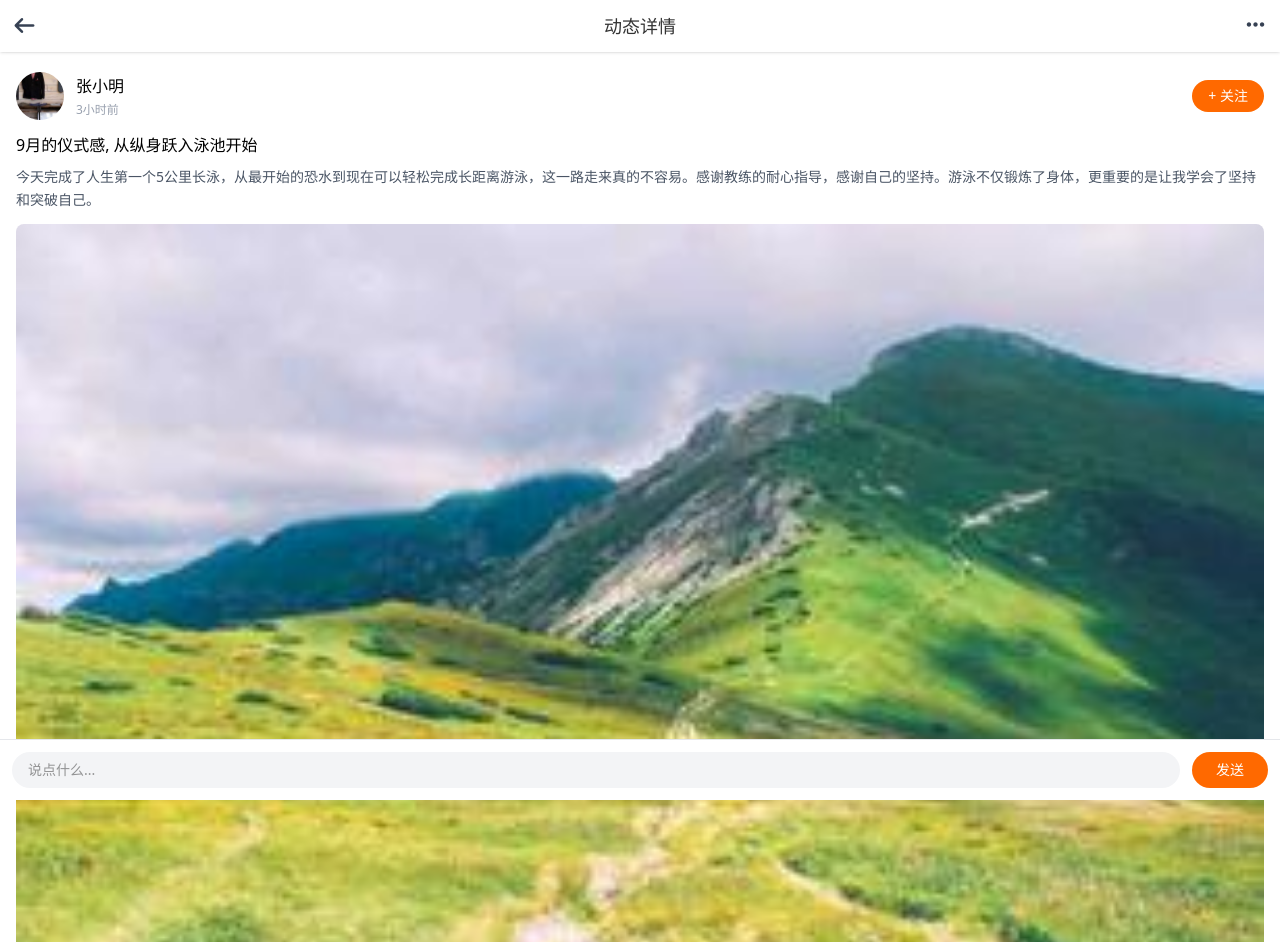
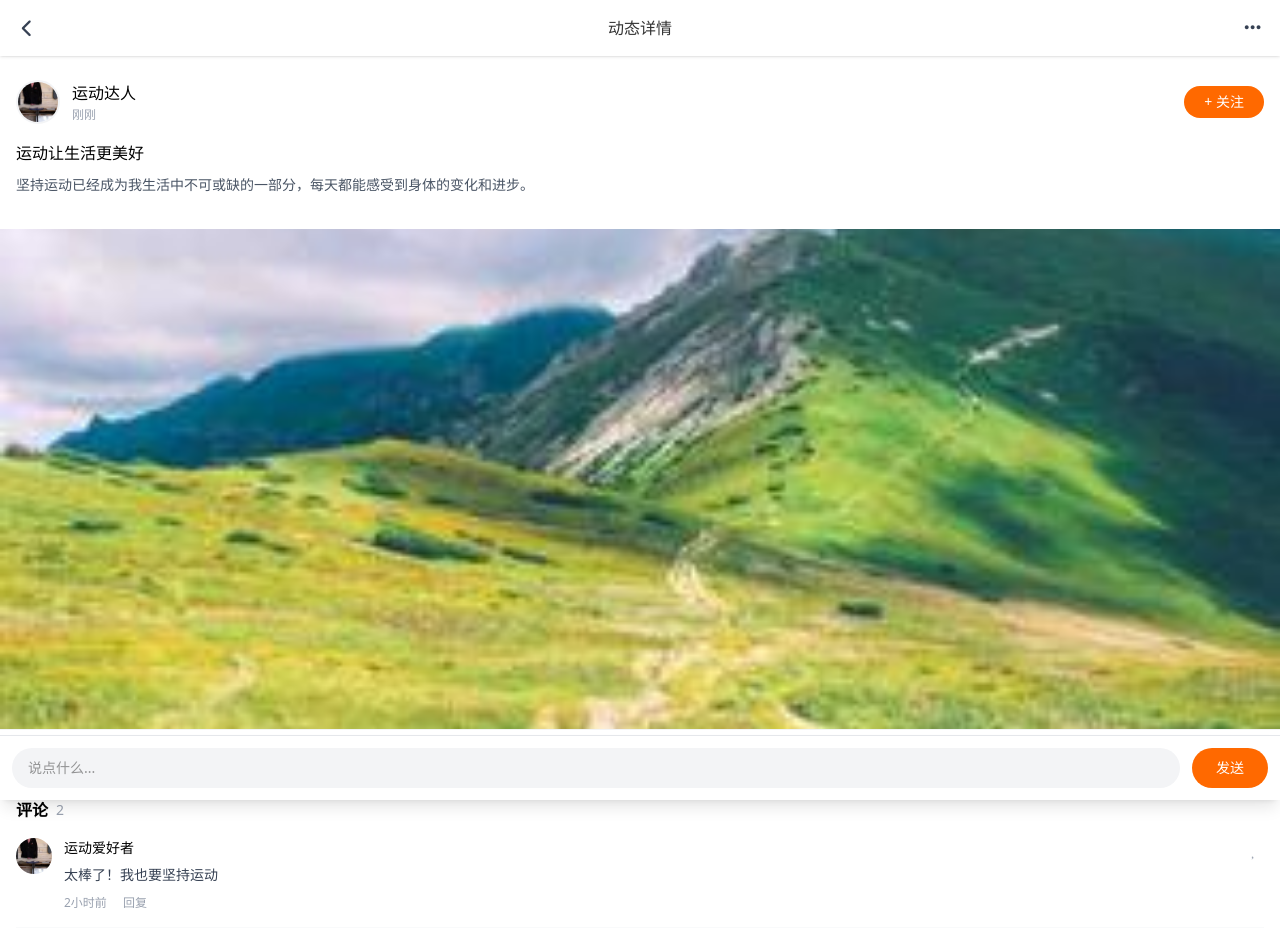
Before and after one commit to RosyDawns/hxs-demo1, a Vue app: page /dynamic-detail/1 in a window 1280 px wide. Shown: the top 942 px of the page. Built offline with nearby package versions, Linux system fonts and the light colour scheme; a web font is replaced by a local one.

Commit message:
fix(project): 修复内容

```diff
--- a/src/components/DynamicListItem.vue
+++ b/src/components/DynamicListItem.vue
@@ -38,7 +38,11 @@ export default {
     }
   },
   methods: {
-    handleClick() {
+    handleClick(event) {
+      // 阻止事件冒泡，确保只触发一次
+      if (event) {
+        event.stopPropagation();
+      }
       this.$emit('click', this.item.id);
     }
   }
--- a/src/components/WaterfallLayout.vue
+++ b/src/components/WaterfallLayout.vue
@@ -52,6 +52,7 @@ export default {
 
     // 处理点击事件
     const handleItemClick = (itemId) => {
+      // 确保传递的是 ID 而不是事件对象
       emit('click', itemId);
     };
 
--- a/src/views/DynamicDetailPage.vue
+++ b/src/views/DynamicDetailPage.vue
@@ -2,82 +2,86 @@
   <div class="page min-h-screen bg-gray-50" id="page-dynamic-detail">
     <!-- 顶部导航 -->
     <header class="fixed top-0 left-0 right-0 bg-white z-50 shadow-sm">
-      <div class="flex items-center justify-between p-3">
+      <div class="flex items-center justify-between p-4">
         <button
           class="flex items-center text-gray-700 nav-action"
           @click="$router.back()"
         >
-          <i class="fa fa-arrow-left text-xl"></i>
+          <i class="fa fa-chevron-left text-lg"></i>
         </button>
-        <h1 class="text-lg font-medium">动态详情</h1>
+        <h1 class="text-base font-medium">动态详情</h1>
         <button class="text-gray-700 nav-action">
-          <i class="fa fa-ellipsis-h text-xl"></i>
+          <i class="fa fa-ellipsis-h text-lg"></i>
         </button>
       </div>
     </header>
 
     <!-- 主要内容区 -->
-    <main class="pt-14 pb-20">
+    <main class="pt-16 pb-20">
       <!-- 用户信息 -->
-      <div class="bg-white p-4">
-        <div class="flex items-center justify-between mb-3">
+      <div class="bg-white">
+        <div class="p-4">
+          <div class="flex items-center justify-between mb-4">
             <div class="flex items-center">
               <img
                 :src="dynamic.avatar"
                 :alt="dynamic.author"
-              class="w-12 h-12 rounded-full object-cover mr-3"
+                class="w-11 h-11 rounded-full object-cover mr-3 border-2 border-gray-100"
               />
               <div>
-              <div class="font-medium text-black">{{ dynamic.author }}</div>
-              <div class="text-xs text-gray-400 mt-1">{{ dynamic.time || '刚刚' }}</div>
+                <div class="font-medium text-black text-base">{{ dynamic.author }}</div>
+                <div class="text-xs text-gray-400 mt-0.5">{{ dynamic.time || '刚刚' }}</div>
               </div>
             </div>
-          <button class="px-4 py-1.5 bg-orange-500 text-white text-sm rounded-full">
+            <button class="px-5 py-1.5 bg-orange-500 text-white text-sm rounded-full hover:bg-orange-600 transition-colors">
               + 关注
             </button>
           </div>
 
           <!-- 动态内容 -->
-        <div class="mb-3">
-          <p class="text-base text-black leading-relaxed">{{ dynamic.title }}</p>
-          <p v-if="dynamic.content" class="text-sm text-gray-600 mt-2 leading-relaxed">
+          <div class="mb-4">
+            <p class="text-base text-black leading-relaxed font-medium mb-2">{{ dynamic.title }}</p>
+            <p v-if="dynamic.content" class="text-sm text-gray-600 leading-relaxed">
               {{ dynamic.content }}
             </p>
           </div>
+        </div>
 
         <!-- 动态图片 -->
-        <div class="mb-3">
+        <div class="w-full">
           <img
             :src="dynamic.image"
             :alt="dynamic.title"
-            class="w-full rounded-lg object-cover"
+            class="w-full object-cover"
+            style="max-height: 500px;"
           />
         </div>
 
         <!-- 互动区域 -->
-        <div class="flex items-center justify-between pt-3 border-t border-gray-100">
-          <button class="flex items-center text-gray-500 nav-action">
-            <i class="fa-regular fa-heart text-lg mr-2"></i>
-            <span class="text-sm">{{ dynamic.likes || 0 }}</span>
+        <div class="flex items-center justify-around py-3 px-4 border-t border-gray-100">
+          <button class="flex items-center text-gray-600 nav-action hover:text-red-500 transition-colors">
+            <i class="fa-regular fa-heart text-xl mr-2"></i>
+            <span class="text-sm font-medium">{{ dynamic.likes || 0 }}</span>
           </button>
-          <button class="flex items-center text-gray-500 nav-action">
-            <i class="fa-regular fa-comment text-lg mr-2"></i>
-            <span class="text-sm">{{ dynamic.comments || 0 }}</span>
+          <button class="flex items-center text-gray-600 nav-action hover:text-blue-500 transition-colors">
+            <i class="fa-regular fa-comment text-xl mr-2"></i>
+            <span class="text-sm font-medium">{{ dynamic.comments || commentList.length }}</span>
           </button>
-          <button class="flex items-center text-gray-500 nav-action">
-            <i class="fa-regular fa-star text-lg mr-2"></i>
-            <span class="text-sm">{{ dynamic.favorites || 0 }}</span>
+          <button class="flex items-center text-gray-600 nav-action hover:text-yellow-500 transition-colors">
+            <i class="fa-regular fa-star text-xl mr-2"></i>
+            <span class="text-sm font-medium">{{ dynamic.favorites || 0 }}</span>
           </button>
-          <button class="flex items-center text-gray-500 nav-action">
-            <i class="fa-solid fa-share-nodes text-lg"></i>
+          <button class="flex items-center text-gray-600 nav-action hover:text-green-500 transition-colors">
+            <i class="fa-solid fa-share-nodes text-xl"></i>
           </button>
         </div>
       </div>
 
       <!-- 评论区 -->
-      <div class="bg-white mt-3 p-4">
-        <div class="text-base font-medium text-black mb-4">
-          评论 {{ commentList.length }}
+      <div class="bg-white mt-2 p-4">
+        <div class="text-base font-semibold text-black mb-4 flex items-center">
+          <span>评论</span>
+          <span class="ml-2 text-sm text-gray-400 font-normal">{{ commentList.length }}</span>
         </div>
 
         <!-- 评论列表 -->
@@ -85,45 +89,47 @@
           <div
             v-for="comment in commentList"
             :key="comment.id"
-            class="flex items-start"
+            class="flex items-start pb-4 border-b border-gray-50 last:border-0"
           >
             <img
               :src="comment.avatar"
               :alt="comment.author"
-              class="w-10 h-10 rounded-full object-cover mr-3"
+              class="w-9 h-9 rounded-full object-cover mr-3 flex-shrink-0"
             />
-            <div class="flex-1">
+            <div class="flex-1 min-w-0">
               <div class="text-sm font-medium text-black">{{ comment.author }}</div>
-              <div class="text-sm text-gray-600 mt-1">{{ comment.content }}</div>
+              <div class="text-sm text-gray-700 mt-1.5 leading-relaxed">{{ comment.content }}</div>
               <div class="flex items-center mt-2 text-xs text-gray-400">
                 <span>{{ comment.time }}</span>
-                <button class="ml-4 nav-action">回复</button>
+                <button class="ml-4 nav-action hover:text-orange-500 transition-colors">回复</button>
               </div>
             </div>
-            <button class="text-gray-400 nav-action">
-              <i class="fa-regular fa-heart text-sm"></i>
+            <button class="text-gray-400 nav-action hover:text-red-500 transition-colors ml-2">
+              <i class="fa-regular fa-heart text-base"></i>
             </button>
           </div>
         </div>
 
         <!-- 空状态 -->
-        <div v-else class="text-center py-8 text-gray-400">
-          暂无评论，快来抢沙发吧~
+        <div v-else class="text-center py-12">
+          <i class="fa-regular fa-comment-dots text-4xl text-gray-300 mb-3"></i>
+          <p class="text-gray-400 text-sm">暂无评论，快来抢沙发吧~</p>
         </div>
       </div>
     </main>
 
     <!-- 底部评论输入框 -->
-    <div class="fixed bottom-0 left-0 right-0 bg-white border-t border-gray-200 p-3 z-40">
+    <div class="fixed bottom-0 left-0 right-0 bg-white border-t border-gray-200 p-3 z-40 shadow-lg">
       <div class="flex items-center space-x-3">
         <input
           type="text"
           placeholder="说点什么..."
-          class="flex-1 bg-gray-100 rounded-full px-4 py-2 text-sm focus:outline-none"
+          class="flex-1 bg-gray-100 rounded-full px-4 py-2.5 text-sm focus:outline-none focus:bg-gray-50 transition-colors"
           v-model="commentInput"
+          @keyup.enter="submitComment"
         />
         <button
-          class="px-6 py-2 bg-orange-500 text-white text-sm rounded-full nav-action"
+          class="px-6 py-2.5 bg-orange-500 text-white text-sm rounded-full nav-action hover:bg-orange-600 transition-colors font-medium"
           @click="submitComment"
         >
           发送
@@ -161,14 +167,14 @@ export default {
       commentList: [
         {
           id: "comment1",
-          author: "张三",
+          author: "运动爱好者",
           avatar: img1,
-          content: "太棒了！我也要坚持游泳",
+          content: "太棒了！我也要坚持运动",
           time: "2小时前",
         },
         {
           id: "comment2",
-          author: "李四",
+          author: "健身达人",
           avatar: img40,
           content: "加油，坚持就是胜利！",
           time: "5小时前",
@@ -177,45 +183,56 @@ export default {
     };
   },
   mounted() {
-    // 从路由参数获取动态ID
-    const dynamicId = this.$route.params.id;
-    this.loadDynamicDetail(dynamicId);
+    this.loadDynamicDetail();
   },
   methods: {
-    loadDynamicDetail(id) {
-      // 模拟加载动态详情数据
-      // 实际应用中应该从API获取
-      const mockData = {
-        1: {
-          id: 1,
-          title: "9月的仪式感, 从纵身跃入泳池开始",
-          content:
-            "今天完成了人生第一个5公里长泳，从最开始的恐水到现在可以轻松完成长距离游泳，这一路走来真的不容易。感谢教练的耐心指导，感谢自己的坚持。游泳不仅锻炼了身体，更重要的是让我学会了坚持和突破自己。",
+    loadDynamicDetail() {
+      // 优先从路由状态获取数据
+      const routeState = history.state?.dynamic;
+
+      if (routeState) {
+        // 使用路由传递的完整数据
+        this.dynamic = {
+          ...routeState,
+          time: routeState.time || '刚刚',
+          content: routeState.content || this.generateContent(routeState.title),
+          comments: routeState.comments || Math.floor(Math.random() * 50) + 5,
+          favorites: routeState.favorites || Math.floor(Math.random() * 100) + 10,
+        };
+      } else {
+        // 降级方案：使用默认数据
+        const dynamicId = this.$route.params.id;
+        this.dynamic = this.getDefaultDynamic(dynamicId);
+      }
+    },
+
+    // 根据标题生成内容
+    generateContent(title) {
+      const contentTemplates = [
+        `${title}。每天坚持运动让我感觉身心都得到了很好的锻炼，这种感觉真的太棒了！`,
+        `今天的运动打卡完成！${title}。希望能一直保持这个好习惯。`,
+        `${title}。运动不仅让我的身体更健康，也让我的心态变得更加积极向上。`,
+        `分享一下今天的运动日常：${title}。坚持运动，遇见更好的自己！`,
+      ];
+      return contentTemplates[Math.floor(Math.random() * contentTemplates.length)];
+    },
+
+    // 获取默认动态数据（降级方案）
+    getDefaultDynamic(id) {
+      return {
+        id: id,
+        title: "运动让生活更美好",
+        content: "坚持运动已经成为我生活中不可或缺的一部分，每天都能感受到身体的变化和进步。",
         image: img39,
         avatar: img1,
-          author: "张小明",
-          time: "3小时前",
-          likes: 128,
-          comments: 23,
-          favorites: 45,
+        author: "运动达人",
+        time: "刚刚",
+        likes: Math.floor(Math.random() * 500) + 50,
+        comments: Math.floor(Math.random() * 50) + 5,
+        favorites: Math.floor(Math.random() * 100) + 10,
+      };
     },
-        2: {
-          id: 2,
-          title: "始于兴趣, 终于坚持, 让游泳成为一种习惯",
-          content:
-            "坚持游泳已经三个月了，从一开始的气喘吁吁到现在能轻松完成2000米，这种进步的感觉真好！每天下班后去游泳已经成为我生活中不可或缺的一部分。",
-          image: img40,
-          avatar: img1,
-          author: "张小明",
-          time: "1天前",
-          likes: 256,
-          comments: 42,
-          favorites: 78,
-        },
-      };
 
-      this.dynamic = mockData[id] || mockData[1];
-    },
     submitComment() {
       if (!this.commentInput.trim()) {
         return;
```
Also changed, not shown: src/views/DyListPage.vue (+8 -1 lines), src/views/IndexPage.vue (+8 -1 lines), src/views/MePage.vue (+13 -1 lines), src/views/SportsWaterfallPage.vue (+8 -1 lines), src/views/TeacherListPage.vue (+8 -1 lines), 2 other files (tests, documents, lock files or other folders). Lines whose indentation alone changed are shown as unchanged.
